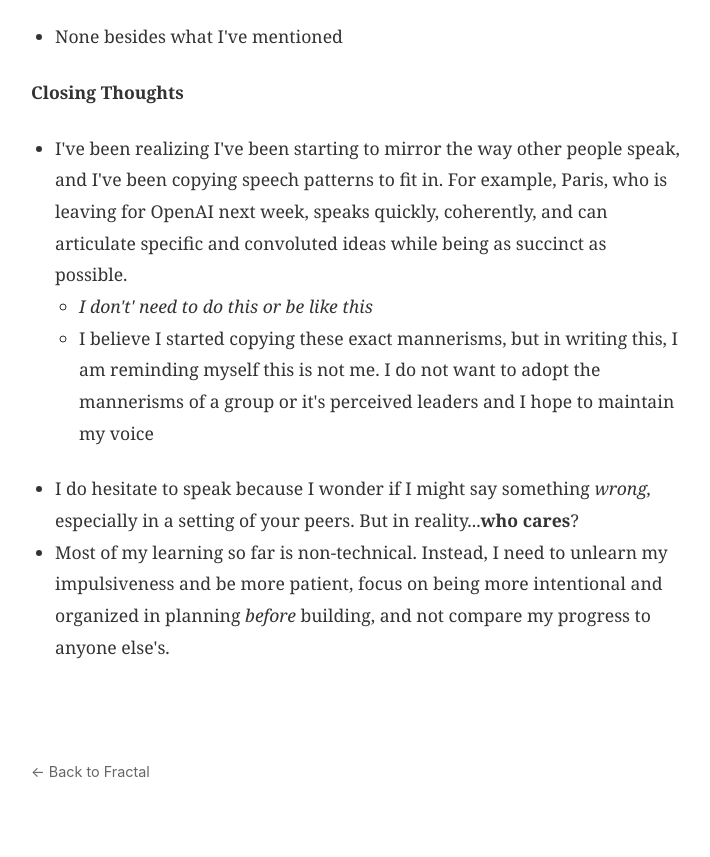
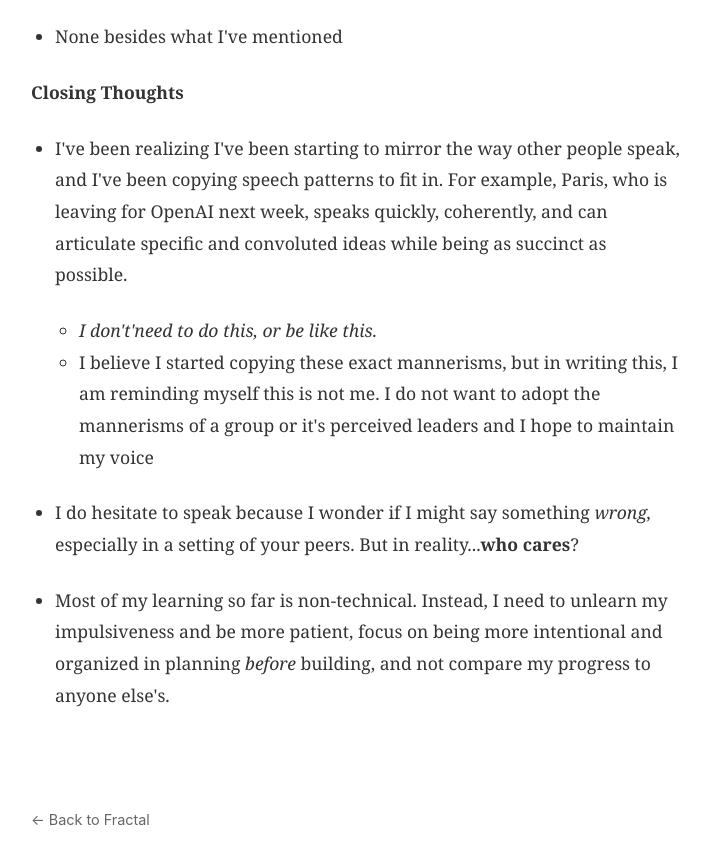
Before and after one commit to sendtwothreeyears/ai_site, a website: page posts/4-day-4.html in a window 1280 px wide. Shown: the part 3103-3960 px from the top of the page, without its empty margins (283-993 px from the left). Before the commit the page ends 3912 px from the top, so only its background shows below. Drawn offline with Linux system fonts and the light colour scheme.

Commit message:
[fix] fixing bug

```diff
--- a/posts/4-day-4.html
+++ b/posts/4-day-4.html
@@ -53,7 +53,7 @@
 </li>
 <li><p>I needed some AI-driven assistance with achieving better code coverage, which is frustrating because Claude handled code-coverage  much better than I could have on my own. At the same time, lots of Claude&#39;s code coverage came from my solution already fully working on its own, so it was basically repeating my own logic back to me in test coverage</p>
 </li>
-<li><p>I should zero in on the server-side API implementation and wider testing first, before moving back to the client to introduce those routes. I wanted to be done faster (and may have achieved this), but this constant flipping back and forth is not scalable for engineering teams.</p>
+<li><p>I should zero in on the server-side API implementation and wider testing first, before moving back to the client to introduce those routes. I wanted to be done faster (and may have achieved this), but this constant flipping back and forth is not scalable on an engineering team.</p>
 </li>
 </ul>
 <p><strong>Non-technical Lessons</strong></p>
@@ -77,13 +77,16 @@
 </ul>
 <p><strong>Closing Thoughts</strong></p>
 <ul>
-<li>I&#39;ve been realizing I&#39;ve been starting to mirror the way other people speak, and I&#39;ve been copying speech patterns to fit in. For example, Paris, who is leaving for OpenAI next week, speaks quickly, coherently, and can articulate specific and convoluted ideas while being as succinct as possible. <ul>
-<li><em>I don&#39;t&#39; need to do this or be like this</em></li>
+<li><p>I&#39;ve been realizing I&#39;ve been starting to mirror the way other people speak, and I&#39;ve been copying speech patterns to fit in. For example, Paris, who is leaving for OpenAI next week, speaks quickly, coherently, and can articulate specific and convoluted ideas while being as succinct as possible. </p>
+<ul>
+<li><em>I don&#39;t&#39;need to do this, or be like this.</em></li>
 <li>I believe I started copying these exact mannerisms, but in writing this, I am reminding myself this is not me. I do not want to adopt the mannerisms of a group or it&#39;s perceived leaders and I hope to maintain my voice</li>
 </ul>
 </li>
-<li>I do hesitate to speak because I wonder if I might say something <em>wrong,</em> especially in a setting of your peers. But in reality...<strong>who cares</strong>?</li>
-<li>Most of my learning so far is non-technical. Instead, I need to unlearn my impulsiveness and be more patient, focus on being more intentional and organized in planning <em>before</em> building, and not compare my progress to anyone else&#39;s.</li>
+<li><p>I do hesitate to speak because I wonder if I might say something <em>wrong,</em> especially in a setting of your peers. But in reality...<strong>who cares</strong>?</p>
+</li>
+<li><p>Most of my learning so far is non-technical. Instead, I need to unlearn my impulsiveness and be more patient, focus on being more intentional and organized in planning <em>before</em> building, and not compare my progress to anyone else&#39;s.</p>
+</li>
 </ul>
 
             </div>
```
Also changed, not shown: posts/2-day-2.html (+3 -1 lines), posts/3-day-3.html (+1 -1 lines).
